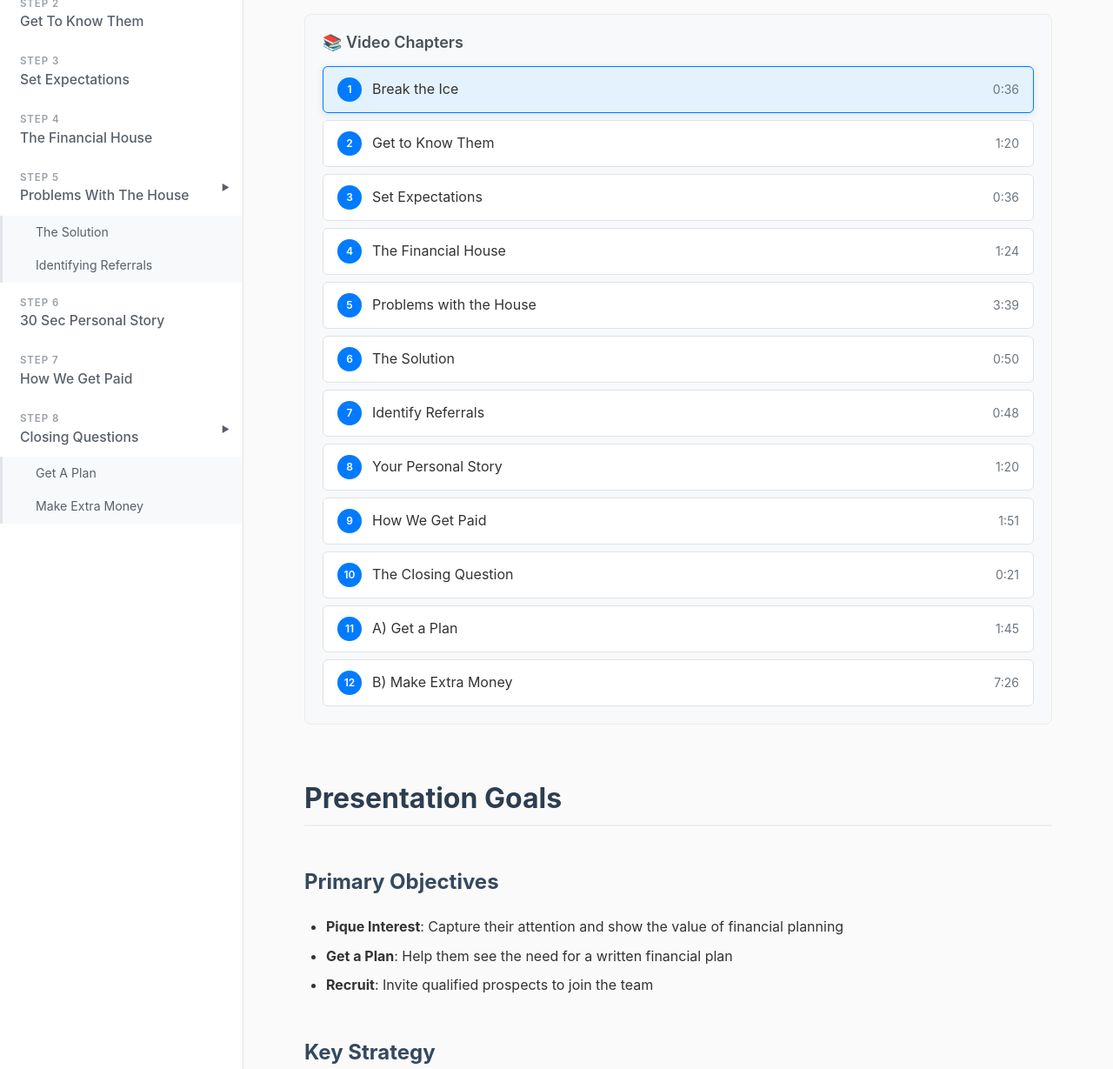
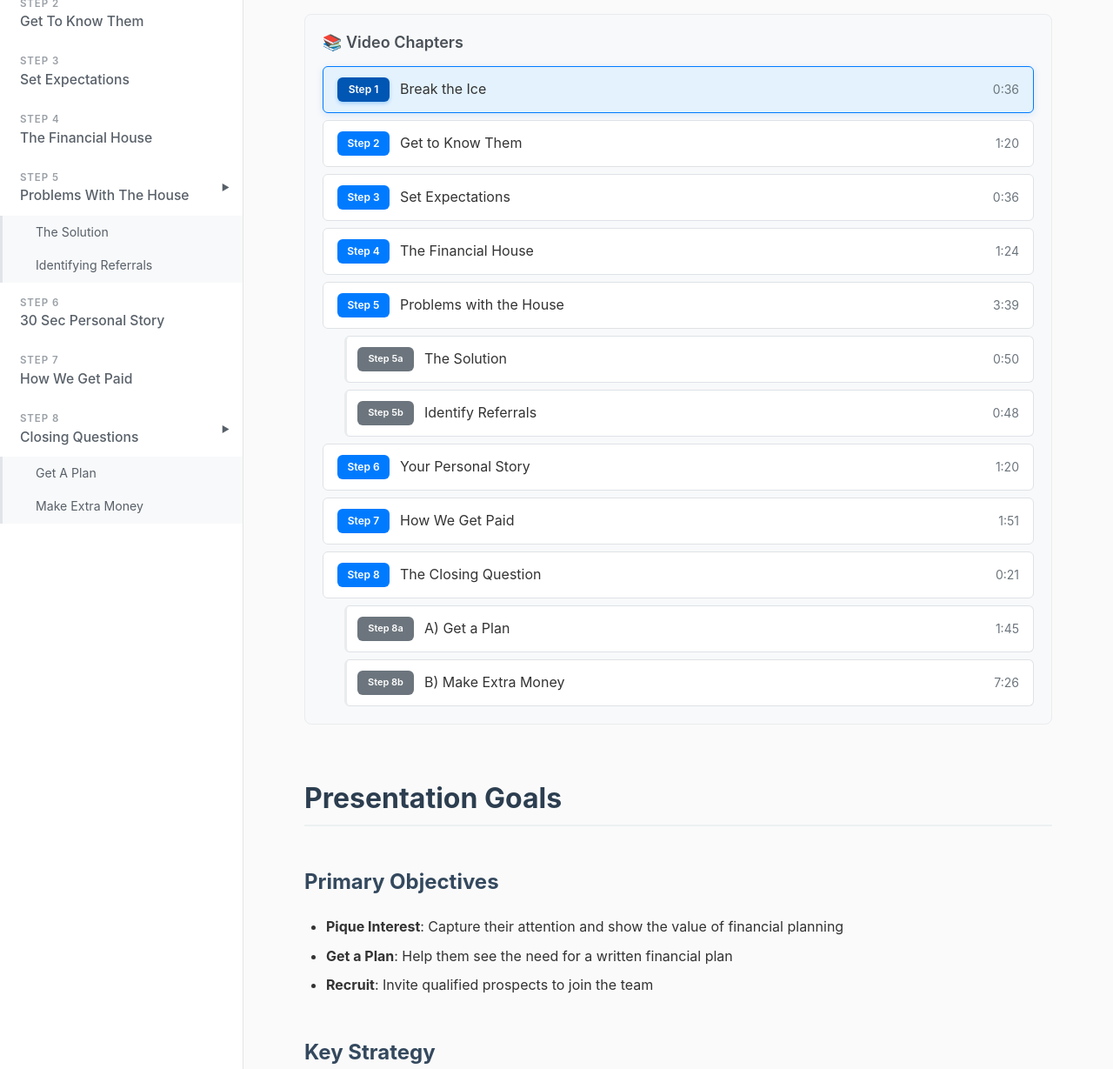
Before and after one commit to advisorpages/acadia, a Jekyll site: the page built from index.md, in a window 1280 px wide and 1400 px high, scrolled down 640 px, cut to the strip 171-1400 px from the top of the window. Shown: the whole strip at 87% size. Built offline with Jekyll 4.4.1, drawn with Linux system fonts in a browser that asks for light colours.

Commit message:
fixed video

```diff
--- a/_layouts/default.html
+++ b/_layouts/default.html
@@ -69,7 +69,7 @@
         </div>
     </footer>
 
-    <script src="https://iframe.bunny.net/js/player.js"></script>
+    <script src="https://assets.mediadelivery.net/playerjs/playerjs-latest.min.js"></script>
     <script src="{{ '/assets/js/video-player.js' | relative_url }}"></script>
     <script>
         document.addEventListener('DOMContentLoaded', function() {
--- a/assets/css/video-player.css
+++ b/assets/css/video-player.css
@@ -26,17 +26,35 @@
     gap: 12px;
 }
 
-.chapter-index {
+.step-number {
     background: #007bff;
     color: white;
-    width: 28px;
+    min-width: 60px;
     height: 28px;
-    border-radius: 50%;
+    border-radius: 6px;
     display: flex;
     align-items: center;
     justify-content: center;
     font-size: 12px;
     font-weight: 600;
+    text-align: center;
+    padding: 0 8px;
+}
+
+.chapter-item.sub-step .step-number {
+    background: #6c757d;
+    min-width: 65px;
+    font-size: 11px;
+}
+
+.chapter-item.sub-step {
+    margin-left: 25px;
+    border-left: 3px solid #e9ecef;
+    padding-left: 12px;
+}
+
+.chapter-item.sub-step:hover {
+    border-left-color: #007bff;
 }
 
 .chapter-duration {
@@ -61,6 +79,19 @@
     background: #e3f2fd;
 }
 
+.chapter-item.is-active .step-number {
+    background: #0056b3;
+    box-shadow: 0 2px 4px rgba(0, 123, 255, 0.3);
+}
+
+.chapter-item.sub-step.is-active {
+    border-left-color: #007bff;
+}
+
+.chapter-item.sub-step.is-active .step-number {
+    background: #495057;
+}
+
 @media (max-width: 768px) {
     #chapters-container {
         padding: 15px;
@@ -72,9 +103,15 @@
         font-size: 14px;
     }
 
-    .chapter-index {
-        width: 24px !important;
+    .step-number {
+        min-width: 50px !important;
         height: 24px !important;
-        font-size: 11px !important;
+        font-size: 10px !important;
+        padding: 0 4px !important;
+    }
+
+    .chapter-item.sub-step .step-number {
+        min-width: 55px !important;
+        font-size: 9px !important;
     }
 }
--- a/assets/js/video-player.js
+++ b/assets/js/video-player.js
@@ -1,18 +1,18 @@
 document.addEventListener("DOMContentLoaded", function() {
     const bunnyIframe = document.getElementById('bunny-iframe');
     const chapters = [
-        { time: 0, title: "Break the Ice", duration: "0:36" },
-        { time: 36, title: "Get to Know Them", duration: "1:20" },
-        { time: 116, title: "Set Expectations", duration: "0:36" },
-        { time: 152, title: "The Financial House", duration: "1:24" },
-        { time: 236, title: "Problems with the House", duration: "3:39" },
-        { time: 455, title: "The Solution", duration: "0:50" },
-        { time: 505, title: "Identify Referrals", duration: "0:48" },
-        { time: 553, title: "Your Personal Story", duration: "1:20" },
-        { time: 633, title: "How We Get Paid", duration: "1:51" },
-        { time: 744, title: "The Closing Question", duration: "0:21" },
-        { time: 765, title: "A) Get a Plan", duration: "1:45" },
-        { time: 870, title: "B) Make Extra Money", duration: "7:26" }
+        { time: 0, title: "Break the Ice", duration: "0:36", step: 1, stepLabel: "Step 1", isSubStep: false },
+        { time: 36, title: "Get to Know Them", duration: "1:20", step: 2, stepLabel: "Step 2", isSubStep: false },
+        { time: 116, title: "Set Expectations", duration: "0:36", step: 3, stepLabel: "Step 3", isSubStep: false },
+        { time: 152, title: "The Financial House", duration: "1:24", step: 4, stepLabel: "Step 4", isSubStep: false },
+        { time: 236, title: "Problems with the House", duration: "3:39", step: 5, stepLabel: "Step 5", isSubStep: false },
+        { time: 455, title: "The Solution", duration: "0:50", step: 5.1, stepLabel: "Step 5a", isSubStep: true, parentStep: 5 },
+        { time: 505, title: "Identify Referrals", duration: "0:48", step: 5.2, stepLabel: "Step 5b", isSubStep: true, parentStep: 5 },
+        { time: 553, title: "Your Personal Story", duration: "1:20", step: 6, stepLabel: "Step 6", isSubStep: false },
+        { time: 633, title: "How We Get Paid", duration: "1:51", step: 7, stepLabel: "Step 7", isSubStep: false },
+        { time: 744, title: "The Closing Question", duration: "0:21", step: 8, stepLabel: "Step 8", isSubStep: false },
+        { time: 765, title: "A) Get a Plan", duration: "1:45", step: 8.1, stepLabel: "Step 8a", isSubStep: true, parentStep: 8 },
+        { time: 870, title: "B) Make Extra Money", duration: "7:26", step: 8.2, stepLabel: "Step 8b", isSubStep: true, parentStep: 8 }
     ];
 
     const chaptersList = document.getElementById('chapters-list');
@@ -30,11 +30,15 @@
     chapters.forEach((chapter, index) => {
         const chapterElement = document.createElement('div');
         chapterElement.className = 'chapter-item';
+        if (chapter.isSubStep) {
+            chapterElement.classList.add('sub-step');
+        }
         chapterElement.dataset.index = index;
+        chapterElement.dataset.step = chapter.step;
 
         chapterElement.innerHTML = `
             <div class="chapter-label">
-                <span class="chapter-index">${index + 1}</span>
+                <span class="step-number">${chapter.stepLabel}</span>
                 <span class="chapter-title">${chapter.title}</span>
             </div>
             <span class="chapter-duration">${chapter.duration}</span>
@@ -49,7 +53,9 @@
         chapterEntries.push({
             element: chapterElement,
             start: chapter.time,
-            end: index < chapters.length - 1 ? chapters[index + 1].time : Infinity
+            end: index < chapters.length - 1 ? chapters[index + 1].time : Infinity,
+            step: chapter.step,
+            isSubStep: chapter.isSubStep
         });
     });
 
--- a/index.md
+++ b/index.md
@@ -11,7 +11,7 @@
 
 <div style="position:relative;height:0;padding-bottom:56.25%;margin-bottom:20px;background:#000;border-radius:8px;overflow:hidden;">
   <iframe
-    src="https://iframe.bunny.net/embed/e4557da2-cafa-44f0-97a9-0221a1c3b212?autoplay=false&preload=true"
+    src="https://iframe.mediadelivery.net/embed/124653/e4557da2-cafa-44f0-97a9-0221a1c3b212?autoplay=false&preload=true"
     style="border:none;position:absolute;top:0;left:0;height:100%;width:100%;border-radius:8px;"
     allow="accelerometer;gyroscope;autoplay;encrypted-media;picture-in-picture;"
     allowfullscreen="true"
@@ -22,7 +22,7 @@
   <!-- Fallback message for debugging -->
   <div id="video-fallback" style="display:none;position:absolute;top:50%;left:50%;transform:translate(-50%,-50%);color:white;text-align:center;padding:20px;">
     <p>📹 Video loading...</p>
-    <p style="font-size:14px;opacity:0.7;">If video doesn't load, <a href="https://iframe.bunny.net/embed/e4557da2-cafa-44f0-97a9-0221a1c3b212" target="_blank" style="color:#4fc3f7;">watch here</a></p>
+    <p style="font-size:14px;opacity:0.7;">If video doesn't load, <a href="https://iframe.mediadelivery.net/embed/124653/e4557da2-cafa-44f0-97a9-0221a1c3b212" target="_blank" style="color:#4fc3f7;">watch here</a></p>
   </div>
 </div>
 
```
